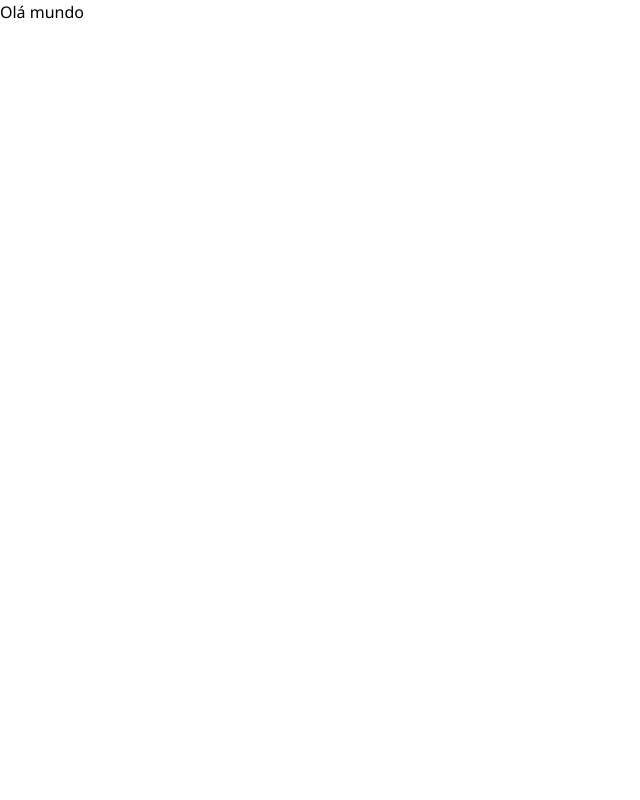
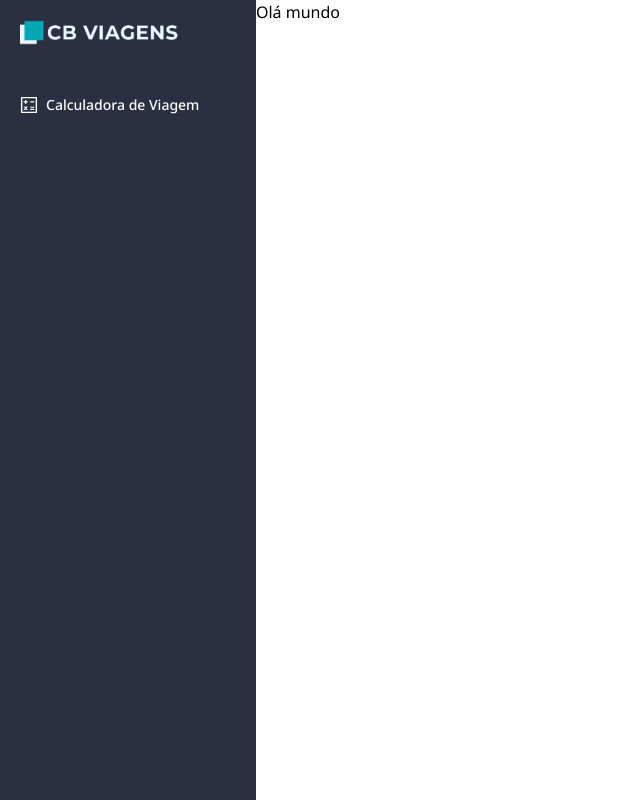
Before and after one commit to br-adriel/coorlab-challenge, a Vue app in the folder app/frontend/: page / in a window 1280 px wide. Shown: the whole page, without its empty margins (0-640 px from the left). Built offline with nearby package versions, Linux system fonts and the light colour scheme.

Commit message:
feat: Setup App layout

```diff
--- a/app/frontend/src/App.vue
+++ b/app/frontend/src/App.vue
@@ -1,9 +1,15 @@
 <script setup>
 import { RouterView } from 'vue-router';
+import AppSidebar from '@/components/AppSidebar.vue';
 </script>
 
 <template>
-  <RouterView />
+  <div class="lg:flex">
+    <div class="lg:w-1/5">
+      <AppSidebar />
+    </div>
+    <RouterView />
+  </div>
 </template>
 
 <style scoped></style>
```
